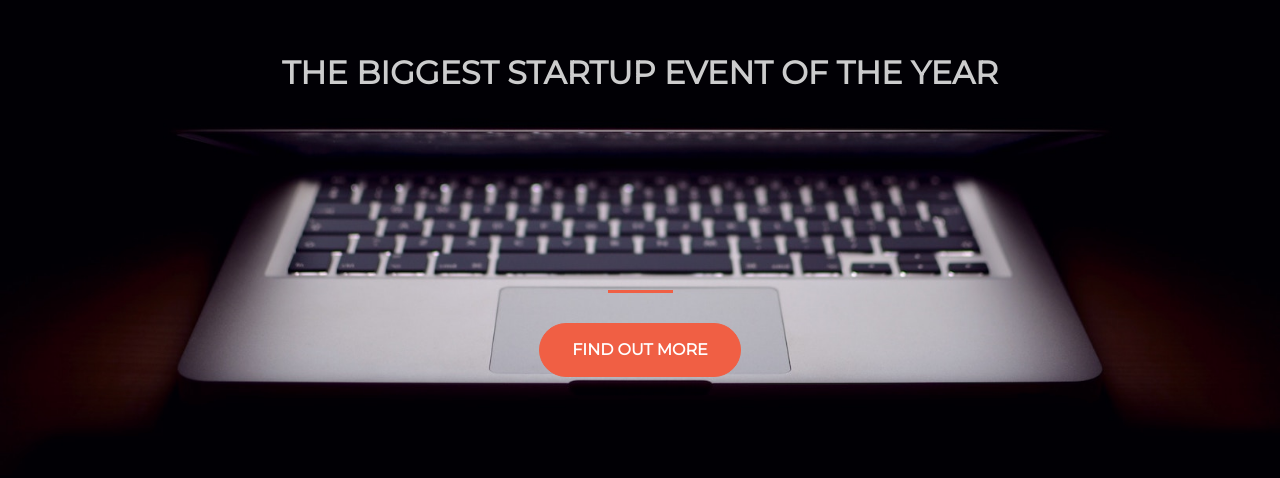
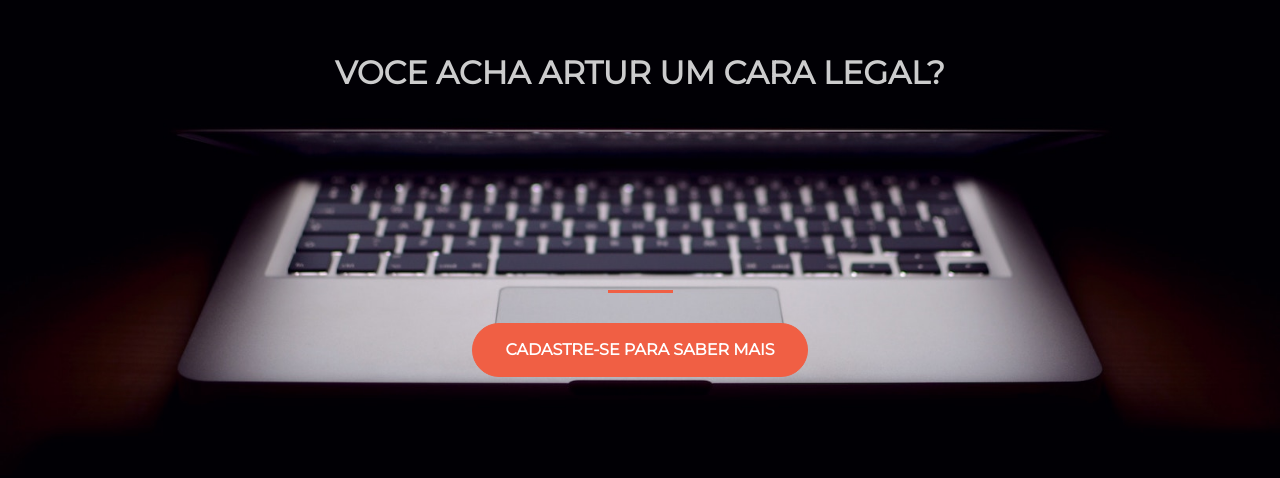
Before and after one commit to rodrigotach/rodrigotach.github.io, a plain HTML site: page index.html in a window 1280 px wide. Shown: the part 184-662 px from the top of the page. Drawn offline with nearby package versions, Linux system fonts and the light colour scheme.

Commit message:
Joke update

```diff
--- a/index.html
+++ b/index.html
@@ -18,7 +18,7 @@
         <div class="row">
           <div class="col-lg-12 my-auto">
             <h1 class="text-uppercase faded">
-              <strong>the biggest startup event of the year</strong>
+              <strong>Voce acha Artur um cara legal?</strong>
             </h1>
             <hr>
           </div>
@@ -29,7 +29,7 @@
             <form action="https://coolwebsite.us12.list-manage.com/subscribe/post?u=5a1857f8317a76af6119a8ff0&amp;id=9b1164a464" method="post" id="mc-embedded-subscribe-form" name="mc-embedded-subscribe-form" class="validate" target="_blank" novalidate>
                 <div id="mc_embed_signup_scroll">
                 <!-- real people should not fill this in and expect good things - do not remove this or risk form bot signups-->
-                  <div class="clear"><input class="btn btn-primary btn-xl" type="submit" value="Find Out More" name="subscribe" id="mc-embedded-subscribe" class="button"></div>
+                  <div class="clear"><input class="btn btn-primary btn-xl" type="submit" value="Cadastre-se para saber mais" name="subscribe" id="mc-embedded-subscribe" class="button"></div>
                 </div>
             </form>
             </div>
```
